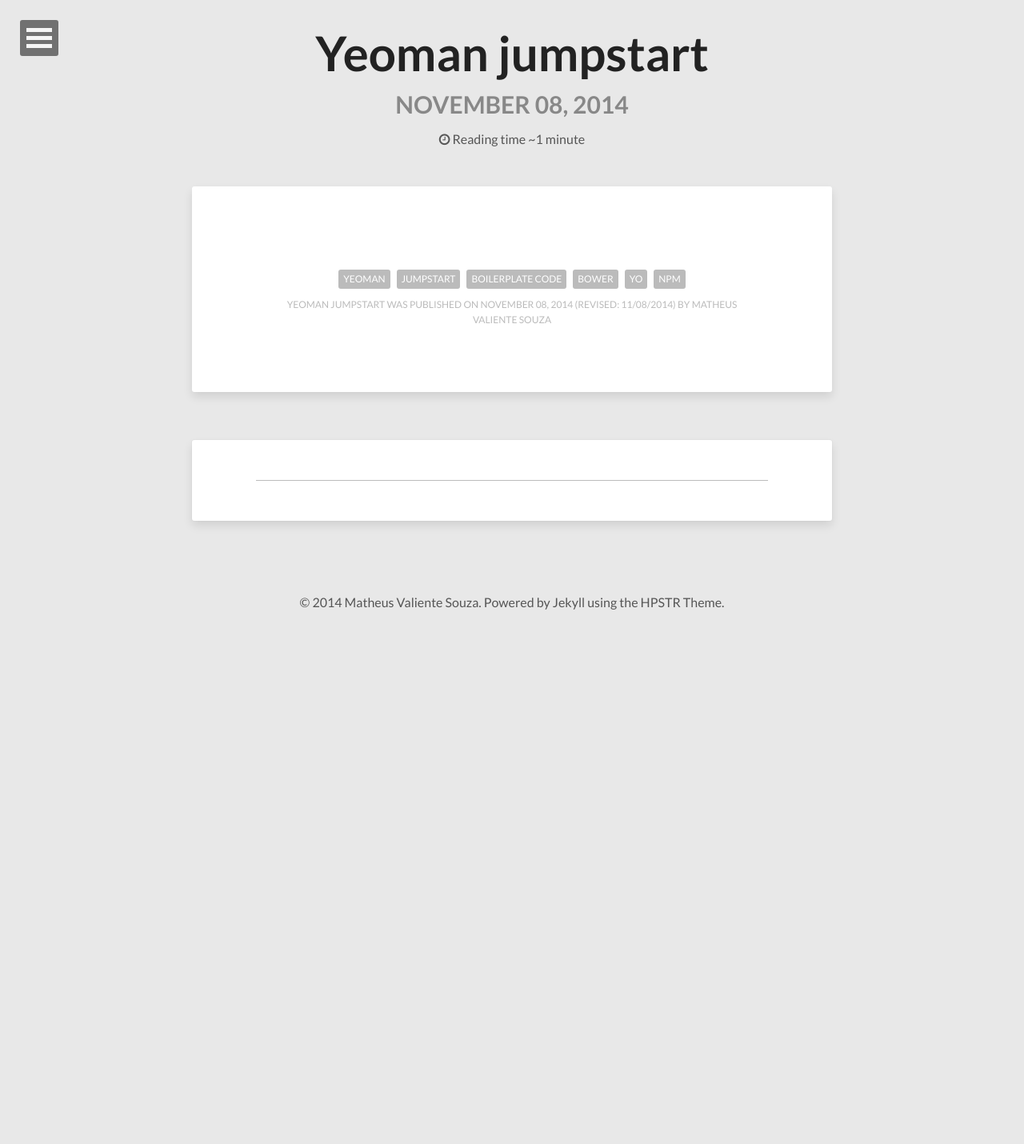
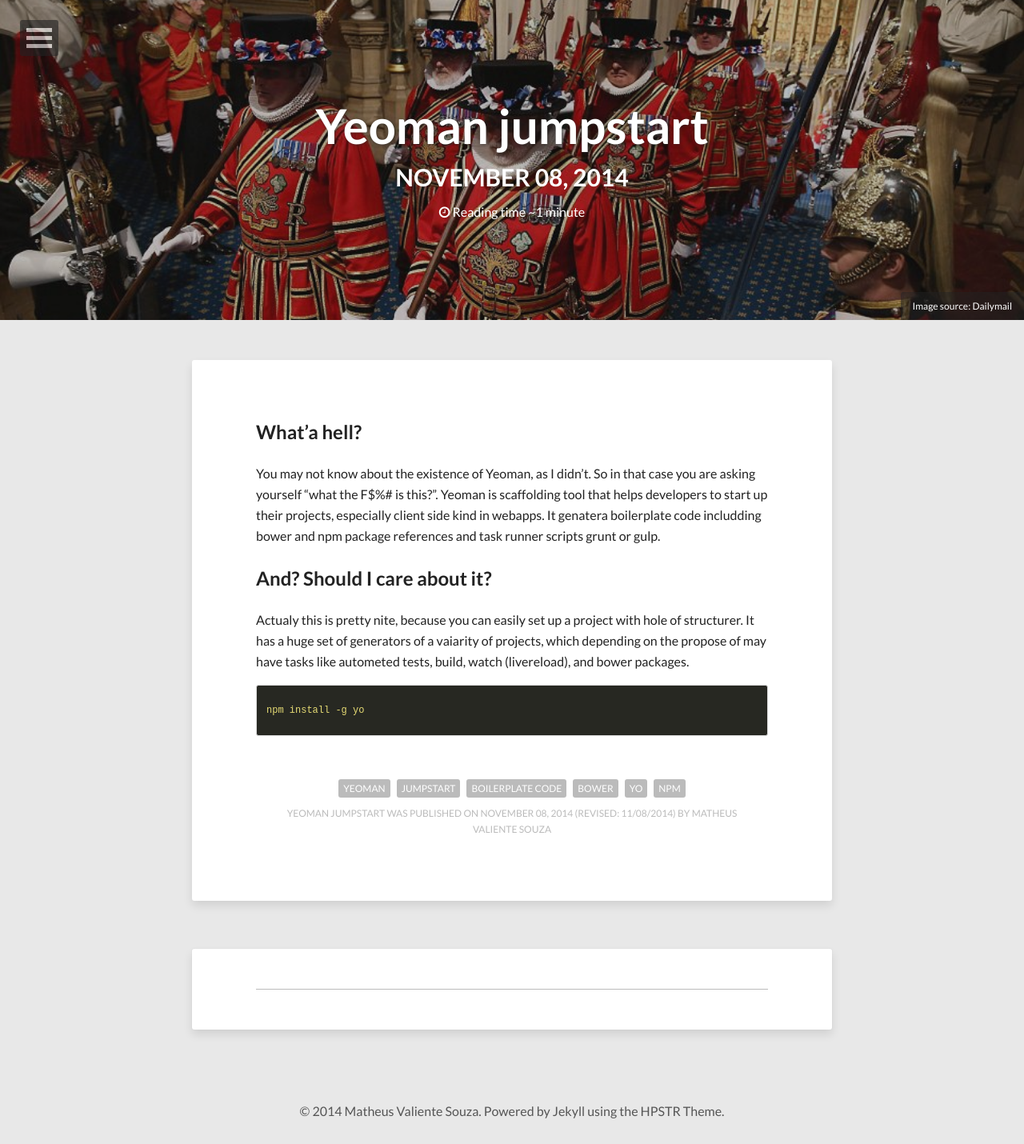
Before and after one commit to mvsouza/mvsouza.github.io, a Jekyll site: the page built from _posts/2014-11-08-yeoman-jumpstart.md, in a window 1280 px wide. Shown: the whole page at 80% size. Built offline with Jekyll 4.4.1, drawn with Linux system fonts in a browser that asks for light colours; nearby versions of some CDN libraries; before the commit the page ends 900 px from its top, so only the background shows below that.

Commit message:
pre post

```diff
--- a/_posts/2014-11-08-yeoman-jumpstart.md
+++ b/_posts/2014-11-08-yeoman-jumpstart.md
@@ -4,9 +4,19 @@
 modified: 2014-11-08 23:13:01 -0200
 tags: [Yeoman, Jumpstart, boilerplate code, bower, yo, npm]
 image:
-  feature:
-  credit:
-  creditlink:
+  feature: article-2321142-19AE06ED000005DC-80_964x641.jpg
+  credit: Dailymail
+  creditlink: http://www.dailymail.co.uk/
 comments:
 share:
 ---
+##What'a hell?
+You may not know about the existence of Yeoman, as I didn't. So in that case you are asking yourself "what the F$%# is this?".
+Yeoman is scaffolding tool that helps developers to start up their projects, especially client side kind in webapps. It genatera boilerplate code includding bower and npm package references and task runner scripts grunt or gulp.
+##And? Should I care about it?
+Actualy this is pretty nite, because you can easily set up a project with hole of structurer.
+It has a huge set of generators of a vaiarity of projects, which depending on the propose of
+may have tasks like autometed tests, build, watch (livereload), and bower packages.
+{% highlight yaml %}
+npm install -g yo
+{% endhighlight %}
--- a/package.json
+++ b/package.json
@@ -1,5 +1,5 @@
 {
-  "name": "Matheus Valiente Souza",
+  "name": "mvsouza",
   "author": "Matheus Valiente Souza <matheusvalientesouza@hotmail.com>",
   "homepage": "http://mvsouza.github.io/",
   "repository": {
```
Also changed, not shown: images/article-2321142-19AE06ED000005DC-80_964x641.jpg (added), 3 other files.
